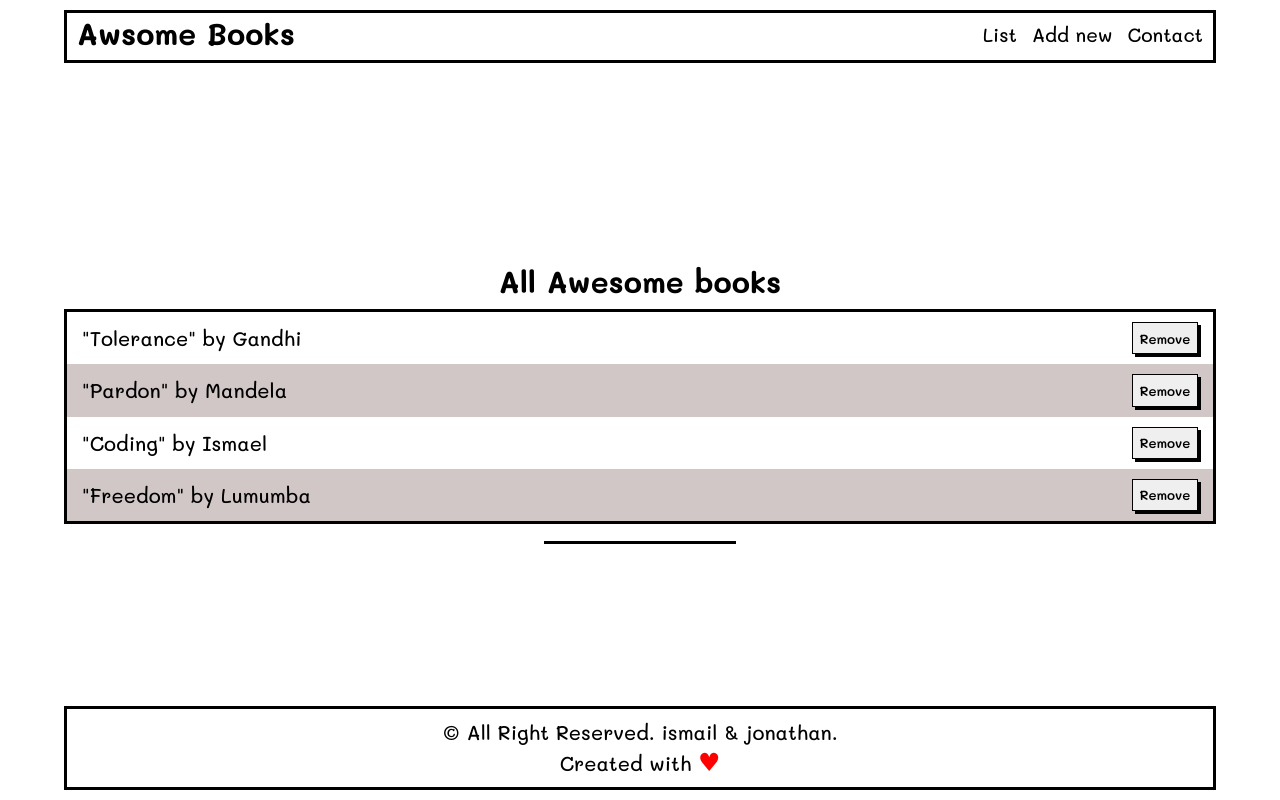
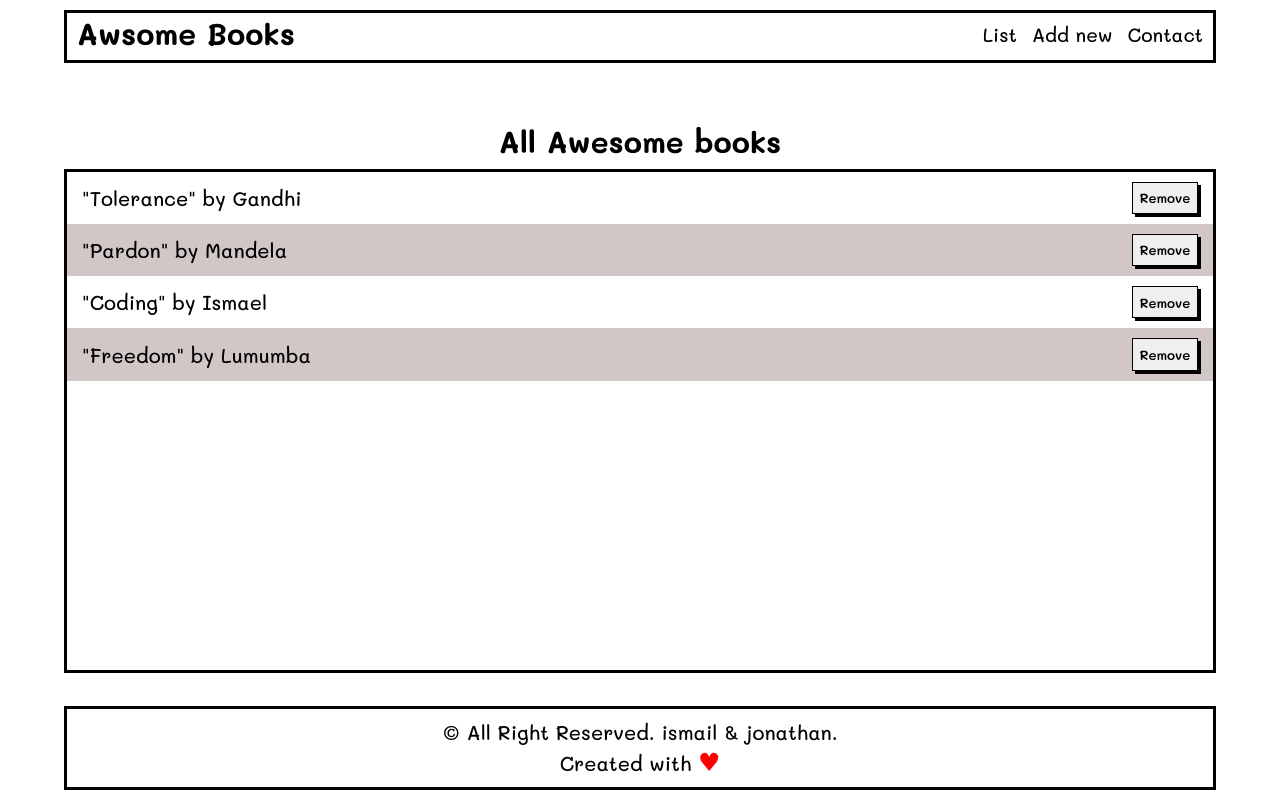
Before and after one commit to jssol/Awesome-books_JavaScript-objects, a website: page index.html in a window 1280 px wide. Both pictures are taken after a click on the item "List". Drawn offline with Linux system fonts and the light colour scheme.

Commit message:
Create list & add new sections

```diff
--- a/spa.js
+++ b/spa.js
@@ -7,19 +7,19 @@ const addNewBtn = document.querySelector('.add_new');
 const contactBtn = document.querySelector('.contact');
 
 listBtn.addEventListener('click', () => {
-  bookList.style.display = 'block';
+  bookListSection.style.display = 'flex';
   AddbookSection.style.display = 'none';
   contactSection.style.display = 'none';
 });
 
 addNewBtn.addEventListener('click', () => {
-  bookList.style.display = 'none';
+  bookListSection.style.display = 'none';
   AddbookSection.style.display = 'flex';
   contactSection.style.display = 'none';
 });
 
 contactBtn.addEventListener('click', () => {
-  bookList.style.display = 'none';
+  bookListSection.style.display = 'none';
   AddbookSection.style.display = 'none';
   contactSection.style.display = 'flex';
 });
--- a/style.css
+++ b/style.css
@@ -31,6 +31,7 @@ body {
   width: 100vw;
   height: 100vh;
   overflow-x: hidden;
+  /* overflow-y: hidden; */
   font-family: var(--ff);
   font-size: var(--fs-text);
   font-weight: var(--fw-reg);
@@ -81,18 +82,8 @@ body {
   align-items: center;
   position: relative;
   width: 100%;
+  height: 70%;
   margin: 1em auto 0;
-}
-
-.book_list_section::after {
-  content: '';
-  position: absolute;
-  height: 3px;
-  width: 15%;
-  background-color: #000;
-  bottom: -1em;
-  left: 50%;
-  transform: translateX(-50%);
 }
 
 .header {
@@ -107,6 +98,7 @@ body {
   list-style: none;
   overflow-y: auto;
   max-height: 90vh;
+  height: 90%;
 }
 
 .book > article {
@@ -135,8 +127,6 @@ body {
   margin: 1em auto;
   width: 100%;
   align-self: center;
-  position: absolute;
-  bottom: 0;
 }
 
 .add_book_form {
@@ -193,7 +183,7 @@ body {
   align-items: center;
   bottom: 0;
   padding: 10px;
-  margin-top: 10px;
+  /* margin-top: 10px; */
   margin-bottom: 10px;
   border: 3px solid #000;
   text-align: center;
@@ -210,7 +200,7 @@ body {
   }
 }
 
-@media only screen and (min-width: 992px) {
+@media only screen and (min-width: 540px) {
   .book_list::-webkit-scrollbar {
     width: 12px;
   }
```
